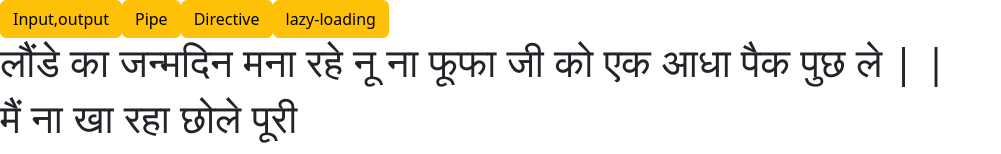
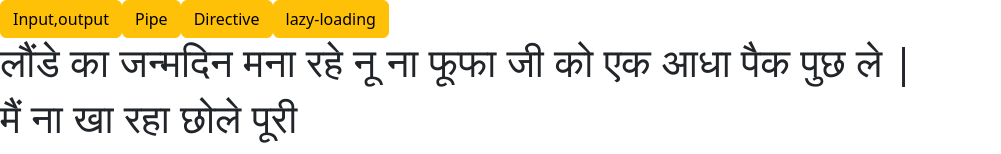
Before and after one commit to sachinsharma8791/25082023, an Angular app: page /parent in a window 1280 px wide. Shown: the top 154 px of the page, without its empty margins (0-1001 px from the left). Built offline with nearby package versions, Linux system fonts and the light colour scheme.

Commit message:
Buaji Commit

```diff
--- a/src/app/app.component.html
+++ b/src/app/app.component.html
@@ -2,7 +2,7 @@
 <button type="button" class="btn btn-warning" [routerLink]="['/pipe']" >Pipe</button>
 <button type="button" class="btn btn-warning" [routerLink]="['/dir']">Directive</button>
 <button type="button" class="btn btn-warning" [routerLink]="['/lazy']" >lazy-loading</button>
-<h1> लौंडे का जन्मदिन मना रहे नू ना फूफा जी को एक आधा पैक पुछ ले | |</h1>
+<h1> लौंडे का जन्मदिन मना रहे नू ना फूफा जी को एक आधा पैक पुछ ले | </h1>
 <h1> मैं ना खा रहा छोले पूरी </h1>
 shobhit added..
 <router-outlet></router-outlet>
```
